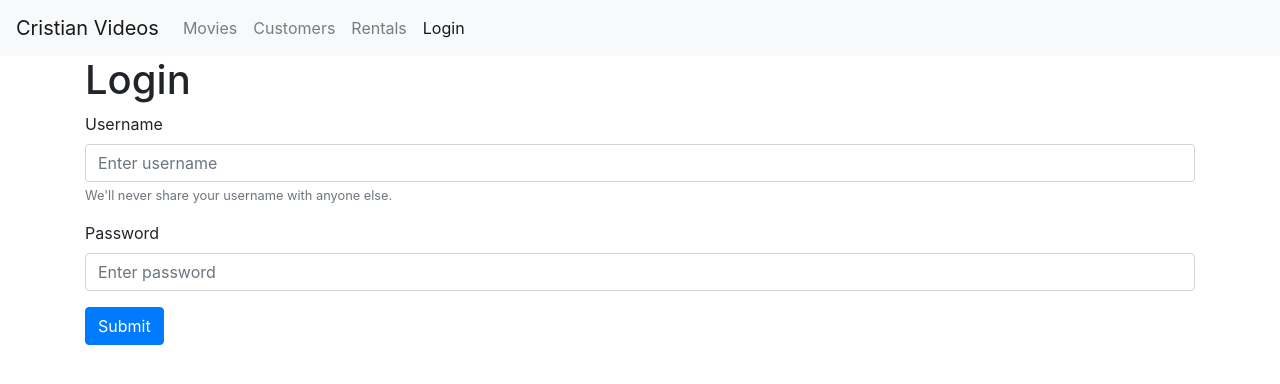
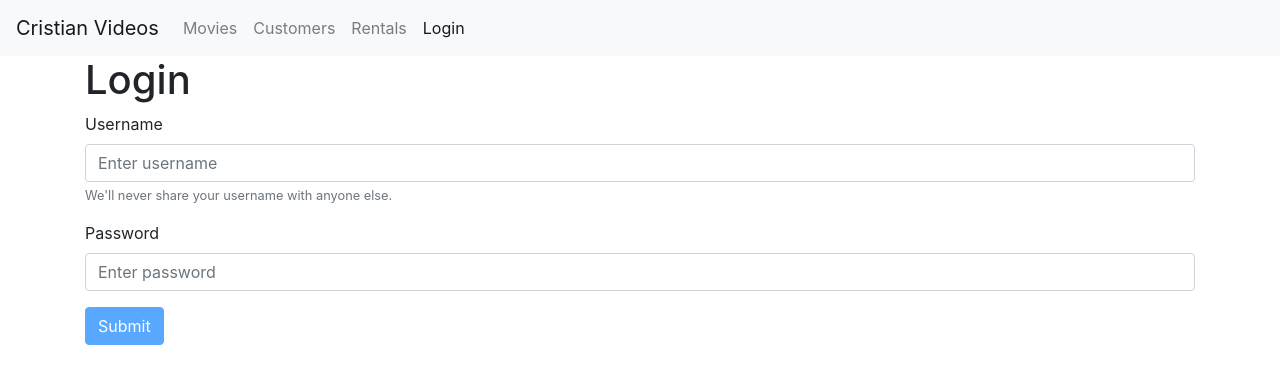
Before and after one commit to Pharsat/VideoStore, a React (Create React App) app: page /login in a window 1280 px wide. Shown: the top 384 px of the page. Built offline with nearby package versions, Linux system fonts and the light colour scheme.

Commit message:
Disabling submit button with joi

```diff
--- a/src/components/loginForm.jsx
+++ b/src/components/loginForm.jsx
@@ -79,7 +79,11 @@
             error={errors.password}
             onChange={this.handleChange}
           />
-          <button type="submit" className="btn btn-primary">
+          <button
+            type="submit"
+            className="btn btn-primary"
+            disabled={this.validate()}
+          >
             Submit
           </button>
         </form>
```
